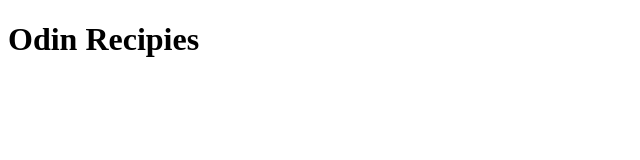
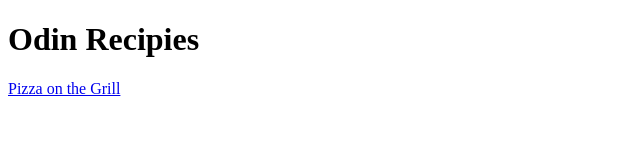
Before and after one commit to alexrobinett/odin-recipes, a plain HTML site: page index.html in a window 1280 px wide. Shown: the whole page, without its empty margins (0-640 px from the left). Drawn offline with Linux system fonts and the light colour scheme.

Commit message:
added my first page

```diff
--- a/index.html
+++ b/index.html
@@ -4,9 +4,11 @@
     <meta charset="UTF-8">
     <meta http-equiv="X-UA-Compatible" content="IE=edge">
     <meta name="viewport" content="width=device-width, initial-scale=1.0">
+
     <title>Document</title>
 </head>
 <body>
     <h1>Odin Recipies</h1>
+    <a href="recipes/pizza-on-grill.html">Pizza on the Grill</a>
 </body>
 </html>
```
Also changed, not shown: 1 other file.
